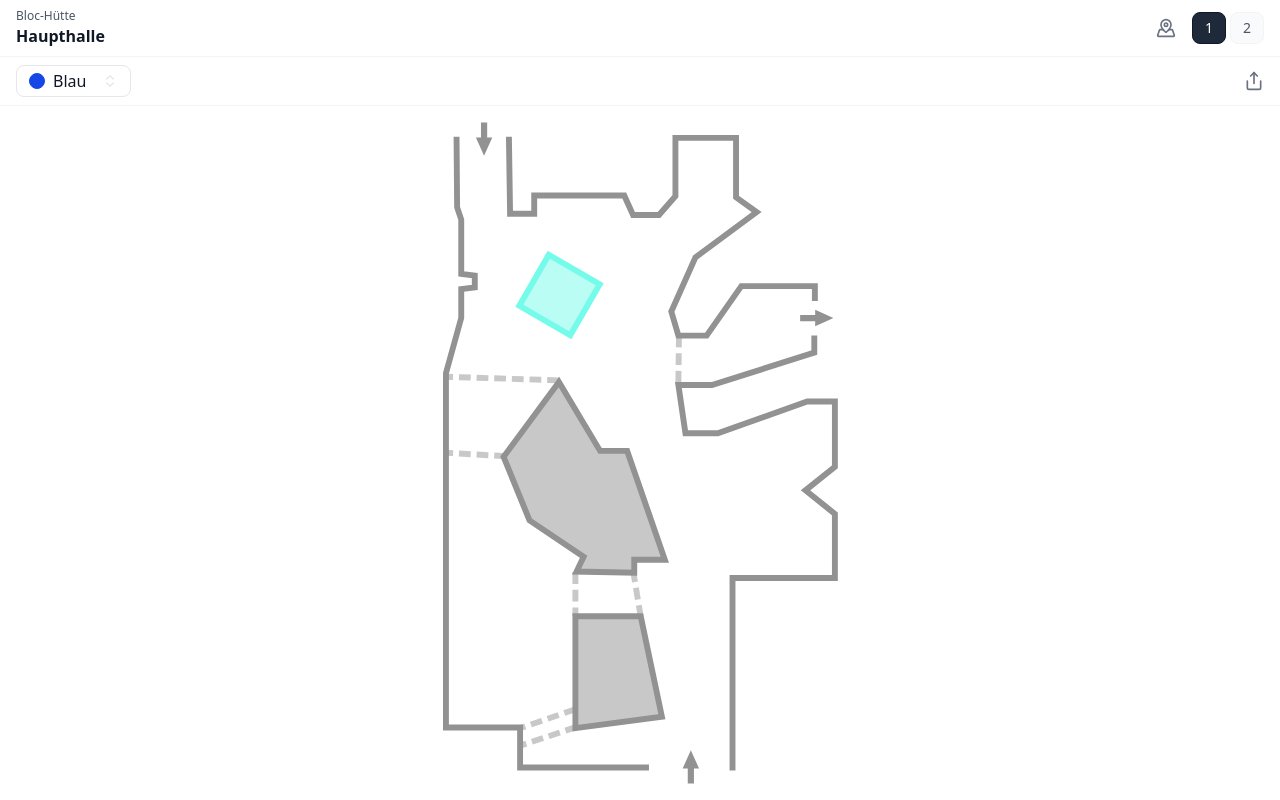
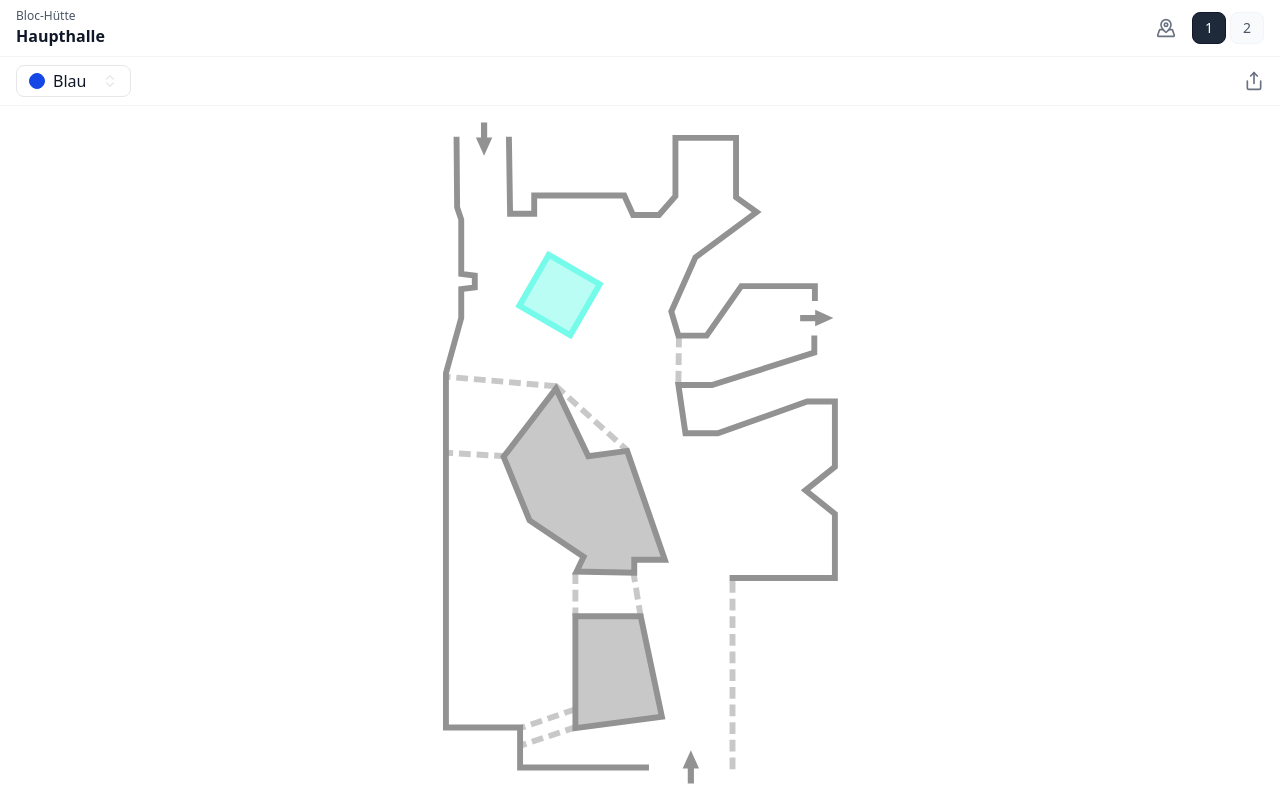
Before and after one commit to steschwa/tickboard, a React (Vite) app: page / in a window 1280 px wide. Built offline with nearby package versions, Linux system fonts and the light colour scheme.

Commit message:
feat: improve bloc huette haupthalle

```diff
--- a/src/components/gyms/bloc-huette/BlocHuetteHaupthalle.tsx
+++ b/src/components/gyms/bloc-huette/BlocHuetteHaupthalle.tsx
@@ -9,126 +9,144 @@ export function BlocHuetteHaupthalle(
             <title>Bloc-Hütte Haupthalle</title>
             <path
                 fill="#929292"
-                fillOpacity={0.5}
+                fillOpacity="0.5"
                 fillRule="evenodd"
                 stroke="#929292"
-                strokeWidth={10}
-                d="M 225 1030 L 372 1010.710693 L 336 840 L 225 840 L 225 1030 Z"
+                strokeWidth="10"
+                d="m225 1030 147-19.29L336 840H225z"
             />
             <path
                 fill="#929292"
-                fillOpacity={0.5}
+                fillOpacity="0.5"
                 fillRule="evenodd"
                 stroke="#929292"
-                strokeWidth={10}
-                d="M 325 766 L 325 744 L 377 744 L 313 559 L 267 559 L 197 442 L 103 569 L 147 677 L 239 739 L 227 764 Z"
+                strokeWidth="10"
+                d="M325 766v-22h52l-64-185-66 9-55-115-89 116 44 108 92 62-12 25Z"
             />
             <path
                 fill="none"
                 stroke="#929292"
-                strokeWidth={10}
-                d="M 631 363 L 631 392 L 457 447 L 400 447 L 412 529 L 467 529 L 619 475 L 666 475 L 666 586 L 616 626 L 666 666 L 666 775 L 492 775 L 492 1102"
+                strokeWidth="10"
+                d="M631 363v29l-174 55h-57l12 82h55l152-54h47v111l-50 40 50 40v109H487"
             />
             <path
                 fill="none"
                 stroke="#929292"
-                strokeWidth={10}
-                d="M 23 25 L 24 145 L 31 166 L 31 258 L 54 261 L 54 281 L 31 284 L 31 333 L 5 427 L 5 775 L 5 1029 L 131 1029 L 131 1097 L 350 1097"
+                strokeDasharray="20 10"
+                strokeDashoffset="0"
+                strokeOpacity="0.5"
+                strokeWidth="10"
+                d="M492 780v322"
             />
             <path
                 fill="none"
                 stroke="#929292"
-                strokeWidth={10}
-                d="M 112 25 L 114 156 L 155 156 L 155 125 L 308 125 L 323 158 L 367 158 L 395 126 L 395 27 L 498 27 L 498 128 L 533 153 L 429 230 L 388 322 L 400 363 L 448 363 L 507 279 L 632 279 L 632 304"
+                strokeWidth="10"
+                d="m23 25 1 120 7 21v92l23 3v20l-23 3v49L5 427v602h126v68h219"
             />
             <path
                 fill="none"
                 stroke="#929292"
-                strokeWidth={10}
-                strokeOpacity={0.5}
-                strokeDasharray="20 10"
-                strokeDashoffset={0}
-                d="M 401.000305 363 L 399.99942 444"
+                strokeWidth="10"
+                d="m112 25 2 131h41v-31h153l15 33h44l28-32V27h103v101l35 25-104 77-41 92 12 41h48l59-84h125v25"
             />
             <path
                 fill="none"
                 stroke="#929292"
-                strokeWidth={10}
-                strokeOpacity={0.5}
                 strokeDasharray="20 10"
-                strokeDashoffset={0}
-                d="M 197 438.999573 L 4.999919 433.000793"
+                strokeDashoffset="0"
+                strokeOpacity="0.5"
+                strokeWidth="10"
+                d="m401 363-1 81"
             />
             <path
                 fill="none"
                 stroke="#929292"
-                strokeWidth={10}
-                strokeOpacity={0.5}
                 strokeDasharray="20 10"
-                strokeDashoffset={0}
-                d="M 107.000038 567.999817 L 3.000009 561.999817"
+                strokeDashoffset="0"
+                strokeOpacity="0.5"
+                strokeWidth="10"
+                d="M192 449 5 433"
             />
             <path
                 fill="none"
                 stroke="#929292"
-                strokeWidth={10}
-                strokeOpacity={0.5}
                 strokeDasharray="20 10"
-                strokeDashoffset={0}
-                d="M 224.999924 997.999817 L 131.999863 1029.999634"
+                strokeDashoffset="0"
+                strokeOpacity="0.5"
+                strokeWidth="10"
+                d="m191 448 121 109"
             />
             <path
                 fill="none"
                 stroke="#929292"
-                strokeWidth={10}
-                strokeOpacity={0.5}
                 strokeDasharray="20 10"
-                strokeDashoffset={0}
-                d="M 227.000137 1028.000366 L 133.999863 1058.999634"
+                strokeDashoffset="0"
+                strokeOpacity="0.5"
+                strokeWidth="10"
+                d="M107 568 3 562"
             />
             <path
                 fill="none"
                 stroke="#929292"
-                strokeWidth={10}
-                strokeOpacity={0.5}
                 strokeDasharray="20 10"
-                strokeDashoffset={0}
-                d="M 225 765 L 225 840"
+                strokeDashoffset="0"
+                strokeOpacity="0.5"
+                strokeWidth="10"
+                d="m225 998-93 32"
             />
             <path
                 fill="none"
                 stroke="#929292"
-                strokeWidth={10}
-                strokeOpacity={0.5}
                 strokeDasharray="20 10"
-                strokeDashoffset={0}
-                d="M 322.999542 762.000122 L 335.999969 841"
+                strokeDashoffset="0"
+                strokeOpacity="0.5"
+                strokeWidth="10"
+                d="m227 1028-93 31"
             />
             <path
                 fill="none"
                 stroke="#929292"
-                strokeWidth={10}
-                d="M 651.256165 333.203552 L 637.492981 339.407043 L 637.492981 333.45166 L 611.908875 333.45166 L 611.908875 332.955383 L 637.492981 332.955383 L 637.492981 327 Z"
+                strokeDasharray="20 10"
+                strokeDashoffset="0"
+                strokeOpacity="0.5"
+                strokeWidth="10"
+                d="M225 765v75"
             />
             <path
                 fill="none"
                 stroke="#929292"
-                strokeWidth={10}
-                d="M 421.203522 1079.743774 L 427.407043 1093.50708 L 421.45166 1093.50708 L 421.45166 1119.091064 L 420.955383 1119.091064 L 420.955383 1093.50708 L 415 1093.50708 Z"
+                strokeDasharray="20 10"
+                strokeDashoffset="0"
+                strokeOpacity="0.5"
+                strokeWidth="10"
+                d="m323 762 13 79"
             />
             <path
                 fill="none"
                 stroke="#929292"
-                strokeWidth={10}
-                d="M 69.796478 45.256226 L 63.592957 31.49292 L 69.54834 31.49292 L 69.54834 5.908936 L 70.044617 5.908936 L 70.044617 31.49292 L 76 31.49292 Z"
+                strokeWidth="10"
+                d="m651.256 333.204-13.763 6.203v-5.955h-25.584v-.497h25.584V327Z"
+            />
+            <path
+                fill="none"
+                stroke="#929292"
+                strokeWidth="10"
+                d="m421.204 1079.744 6.203 13.763h-5.955v25.584h-.497v-25.584H415Z"
+            />
+            <path
+                fill="none"
+                stroke="#929292"
+                strokeWidth="10"
+                d="m69.796 45.256-6.203-13.763h5.955V5.909h.497v25.584H76Z"
             />
             <path
                 fill="#74fbea"
-                fillOpacity={0.5}
+                fillOpacity="0.5"
                 fillRule="evenodd"
                 stroke="#74fbea"
-                strokeWidth={10}
-                d="M 129.69873 312.30127 L 216.30127 362.30127 L 266.30127 275.69873 L 179.69873 225.69873 L 129.69873 312.30127 Z"
+                strokeWidth="10"
+                d="m129.699 312.301 86.602 50 50-86.602-86.602-50z"
             />
 
             {props.children}
```
Also changed, not shown: hallen/bloc-huette/haupthalle.svg.
